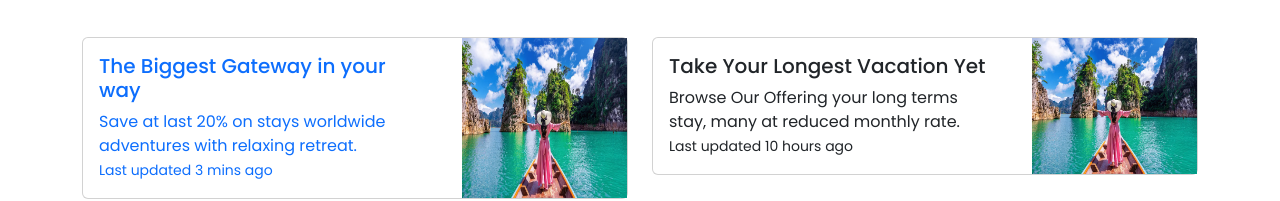
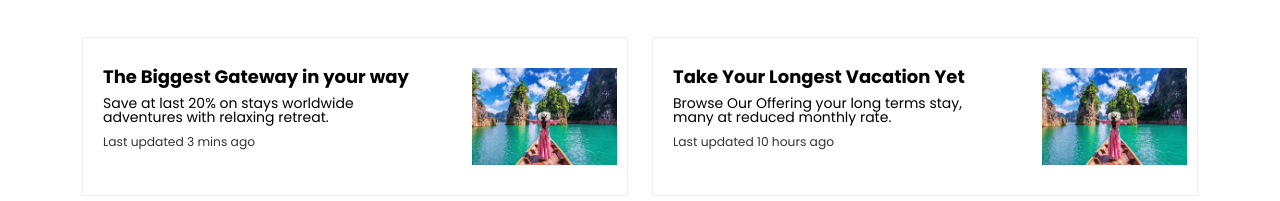
Before and after one commit to HHM-1999/tour-travel-makers.com, a plain HTML site: page index.html in a window 1280 px wide. Shown: the part 755-956 px from the top of the page. Drawn offline with nearby package versions, Linux system fonts and the light colour scheme.

Commit message:
fixed offer card

```diff
--- a/common/css/style.css
+++ b/common/css/style.css
@@ -286,9 +286,40 @@ form .btn:hover {
 .offer-image{
   padding: 20px;
 }
-
-
-
+.offer-card{
+  padding: 10px 0;
+  border: 1px solid #eee;
+}
+.offer-card-body{
+  margin: 20px;
+}
+.offer-card-body a{
+text-decoration: none;
+}
+.offer-card-body h5{
+  font-size: 18px;
+  font-weight: 700;
+  color: #000;
+  line-height: 18px;
+  margin-bottom: 10px;
+  margin-top: 0;
+}
+.offer-card-body p{
+  font-size: 14px;
+  font-weight: 400;
+  color: #000;
+  line-height: 14px;
+  margin-bottom: 10px;
+}
+.offer-card-body p small{
+  color: #333;
+}
+.offer-img{
+  margin: 10px 0;
+}
+.offer-img img {
+	padding: 10px;
+}
 /* travel-agent-area-start */
 .travel-agent-area{
   padding: 40px 0;
--- a/index.html
+++ b/index.html
@@ -1,6 +1,5 @@
 <!DOCTYPE html>
 <html lang="en">
-
 <head>
     <meta charset="UTF-8">
     <meta name="viewport" content="width=device-width, initial-scale=1.0">
@@ -238,47 +237,51 @@
 
                     </div>
                 </div>
-                <div class="offer-card ">
+                <div class="offer-card-section ">
                     <div class="row ">
                         <div class="col-lg-6 ">
-                            <div class="card align-self-lg-stretch">
+                            <div class=" offer-card align-self-lg-stretch">
                                 <div class="row">
                                     <div class="col-lg-8">
                                     <a href="#">
-                                        <div class="card-body">
-                                            <h5 class="card-title">The Biggest Gateway in your way</h5>
-                                            <p class="card-text">Save at last 20% on stays worldwide adventures
+                                        <div class="offer-card-body">
+                                            <h5>The Biggest Gateway in your way</h5>
+                                            <p >Save at last 20% on stays worldwide adventures
                                                 with relaxing retreat.
                                             </p>
-                                            <p class="card-text"><small class="text-body-secondary">Last updated
+                                            <p><small>Last updated
                                                     3 mins
                                                     ago</small></p>
                                         </div>
                                     </a>
                                     </div>
                                     <div class="col-lg-4">
+                                      <div class="offer-img">
                                         <img src="/media/ratargul.jpg" class="img-fluid w-100 h-100" alt="RatarGul"
-                                            title="RaterGul">
+                                        title="RaterGul">
+                                      </div>
                                     </div>
                                 </div>
                             </div>
                         </div>
                         <div class="col-lg-6">
-                            <div class="card align-self-lg-stretch">
+                            <div class="offer-card align-self-lg-stretch">
                                 <div class="row ">
                                     <div class="col-lg-8">
-                                        <div class="card-body">
-                                            <h5 class="card-title">Take Your Longest Vacation Yet</h5>
-                                            <p class="card-text">Browse Our Offering your long terms stay, many
+                                        <div class="offer-card-body">
+                                            <h5>Take Your Longest Vacation Yet</h5>
+                                            <p>Browse Our Offering your long terms stay, many
                                                 at reduced monthly rate.</p>
-                                            <p class="card-text"><small class="text-body-secondary">Last updated
+                                            <p><small class="text-body-secondary">Last updated
                                                     10 hours
                                                     ago</small></p>
                                         </div>
                                     </div>
                                     <div class="col-lg-4">
-                                        <img src="/media/ratargul.jpg" class="img-fluid w-100 h-100" alt="Cox'sBazar"
-                                            title="Cox'sBazar">
+                                        <div class="offer-img">
+                                            <img src="/media/ratargul.jpg" class="img-fluid w-100 h-100" alt="RatarGul"
+                                            title="RaterGul">
+                                          </div>
                                     </div>
                                 </div>
                             </div>
```
